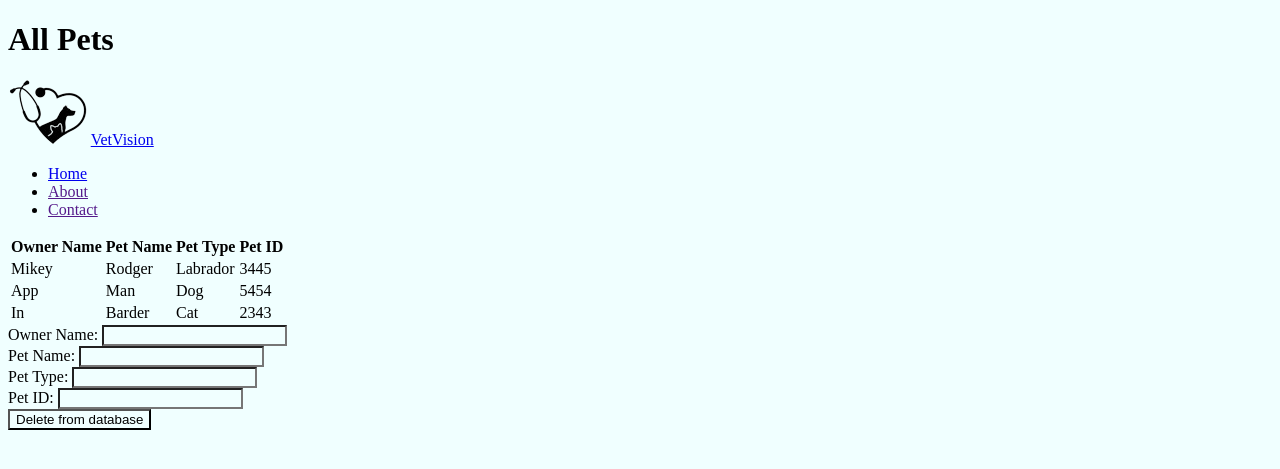
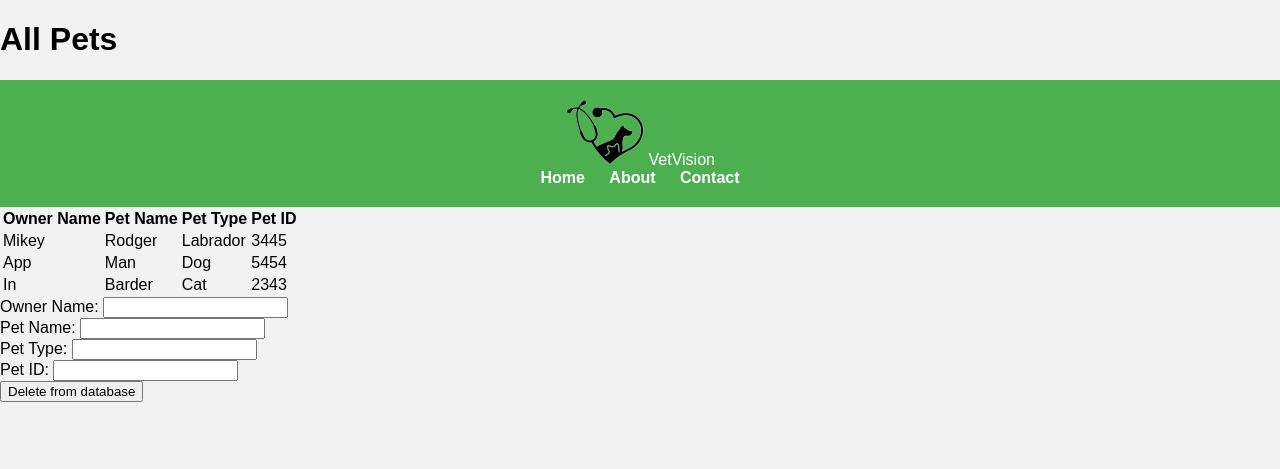
Before and after one commit to RjSup/vet-vision, a Flask app: page /all_pets in a window 1280 px wide. Shown: the top 469 px of the page. Run offline with Flask 3, Linux system fonts and the light colour scheme; a user stored in the database is signed in; data comes from the database, SQL or seed files in the repository; both versions use the stored data as it was after the commit.

Commit message:
database css update

```diff
--- a/static/all_pets.css
+++ b/static/all_pets.css
@@ -1,3 +1,110 @@
-* {
-    background-color:azure;
+body {
+    font-family: 'Arial', sans-serif;
+    margin: 0;
+    padding: 0;
+    background-color: #f2f2f2;
 }
+
+.container {
+    max-width: 960px;
+    margin: 0 auto;
+    padding: 20px;
+}
+
+.header {
+    background-color: #4CAF50;
+    color: white;
+    padding: 20px;
+    text-align: center;
+}
+
+.header a {
+    color: white;
+    text-decoration: none;
+}
+
+.menu {
+    list-style-type: none;
+    margin: 0;
+    padding: 0;
+}
+
+.menu li {
+    display: inline;
+    margin-right: 20px;
+}
+
+.menu li:last-child {
+    margin-right: 0;
+}
+
+.menu li a {
+    color: white;
+    text-decoration: none;
+    font-weight: bold;
+}
+
+.menu li a:hover {
+    text-decoration: underline;
+}
+
+.table-container {
+    background-color: white;
+    border-radius: 8px;
+    overflow: hidden;
+    box-shadow: 0 2px 4px rgba(0,0,0,0.1);
+}
+
+.table {
+    width: 100%;
+    border-collapse: collapse;
+}
+
+.table th, .table td {
+    padding: 12px;
+    text-align: left;
+    border-bottom: 1px solid #ddd;
+}
+
+.table th {
+    background-color: #4CAF50;
+    color: white;
+}
+
+.table tbody tr:nth-child(even) {
+    background-color: #f2f2f2;
+}
+
+.form-container {
+    background-color: white;
+    border-radius: 8px;
+    overflow: hidden;
+    box-shadow: 0 2px 4px rgba(0,0,0,0.1);
+    padding: 20px;
+}
+
+.form-container label {
+    display: block;
+    margin-bottom: 8px;
+}
+
+.form-container input[type="text"] {
+    width: 100%;
+    padding: 10px;
+    margin-bottom: 16px;
+    border: 1px solid #ddd;
+    border-radius: 4px;
+}
+
+.form-container button {
+    background-color: #4CAF50;
+    color: white;
+    padding: 12px 20px;
+    border: none;
+    border-radius: 4px;
+    cursor: pointer;
+}
+
+.form-container button:hover {
+    background-color: #45a049;
+}
```
Also changed, not shown: pets.db, templates/ML-Model/Algo.py (line endings or trailing spaces).
